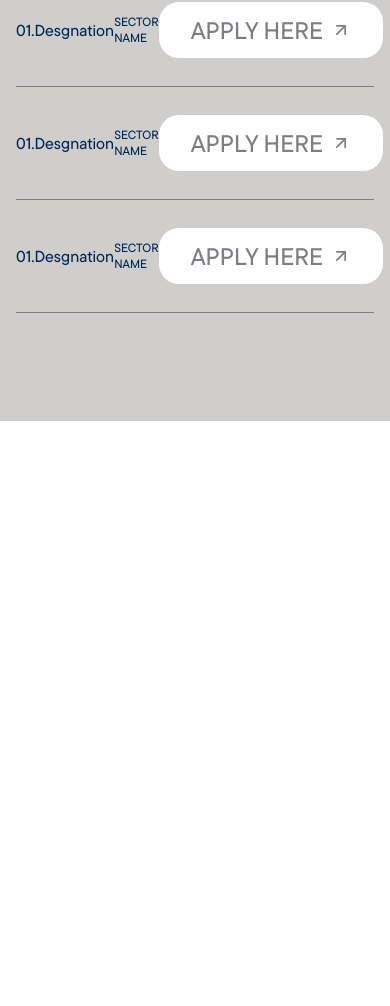
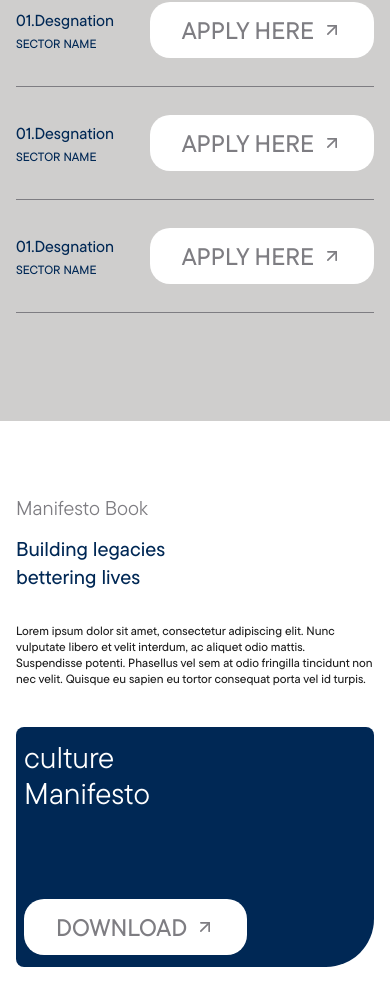
Before and after one commit to seifehab1m/moral, a Next.js app: page /carrer-opportunities in a window 390 px wide. Shown: the part 1582-2588 px from the top of the page. Before the commit the page ends 2003 px from the top, so only its background shows below. Built offline with nearby package versions, Linux system fonts and the light colour scheme.

Commit message:
carrer page

```diff
--- a/src/app/carrer-opportunities/page.tsx
+++ b/src/app/carrer-opportunities/page.tsx
@@ -2,6 +2,7 @@ import ValuesCreator from "@/components/pages/career-opportunities/ValuesCreator
 import img from "@/assets/images/carrerHero.jpg";
 import { Button } from "@/components/ui/button";
 import PositiveImpact from "@/components/pages/career-opportunities/positive-impact/PositiveImpact";
+import ManifestoBook from "@/components/pages/career-opportunities/ManifestoBook";
 
 export default function Page() {
   return (
@@ -28,6 +29,7 @@ export default function Page() {
         <ValuesCreator />
       </section>
       <PositiveImpact />
+      <ManifestoBook/>
     </>
   );
 }
--- /dev/null
+++ b/src/components/pages/career-opportunities/ManifestoBook.tsx
@@ -0,0 +1,28 @@
+import { Button } from "@/components/ui/button";
+import React from "react";
+
+export default function ManifestoBook() {
+  return (
+    <section className="container grid md:grid-cols-2 grid-cols-1 py-18 gap-10">
+      <div>
+        <h6 className="text-secondary text-[20px]">Manifesto Book</h6>
+        <h2 className="heading-1 text-primary pt-3 md:pb-24 pb-8 font-medium text-nowrap ">
+          Building legacies <br />
+          bettering lives
+        </h2>
+        <p className="text-light-black heading-5 font-medium md:max-w-[560px]">
+          Lorem ipsum dolor sit amet, consectetur adipiscing elit. Nunc
+          vulputate libero et velit interdum, ac aliquet odio mattis.
+          Suspendisse potenti. Phasellus vel sem at odio fringilla tincidunt non
+          nec velit. Quisque eu sapien eu tortor consequat porta vel id turpis.
+        </p>
+      </div>
+      <div className="flex flex-col justify-between h-full min-h-[240px] bg-primary md:py-5 py-3  md:px-16 px-2  rounded-[8px] rounded-br-[48px] max-w-[450px]">
+        <h2 className="text-white md:text-[64px] text-3xl">
+          culture <br /> Manifesto
+        </h2>
+        <Button className="text-secondary">Download</Button>
+      </div>
+    </section>
+  );
+}
--- a/src/components/pages/career-opportunities/positive-impact/CardPositiveImpact.tsx
+++ b/src/components/pages/career-opportunities/positive-impact/CardPositiveImpact.tsx
@@ -9,10 +9,24 @@ export default function CardPositiveImpact({
   description: string;
 }) {
   return (
-    <div className="flex justify-between items-center">
-      <h2 className="heading-2 text-primary font-medium">{title}</h2>
-      <p className="heading-5 text-primary">{description}</p>
-      <Button className="text-secondary">Apply Here</Button>
-    </div>
+    <>
+      {/* ✅ Desktop layout (visible on md and up) */}
+      <div className="hidden md:flex justify-between items-center">
+        <h2 className="heading-2 text-primary font-medium">{title}</h2>
+        <p className="heading-5 text-primary">{description}</p>
+        <Button className="text-secondary">Apply Here</Button>
+      </div>
+
+      {/* ✅ Mobile layout (visible below md) */}
+      <div className="flex justify-between items-center md:hidden">
+        <div>
+          <h2 className="heading-2 text-primary font-medium">{title}</h2>
+          <p className="heading-5 text-primary pt-1">{description}</p>
+        </div>
+        <div className="flex justify-between">
+          <Button className="text-secondary">Apply Here</Button>
+        </div>
+      </div>
+    </>
   );
 }
```
